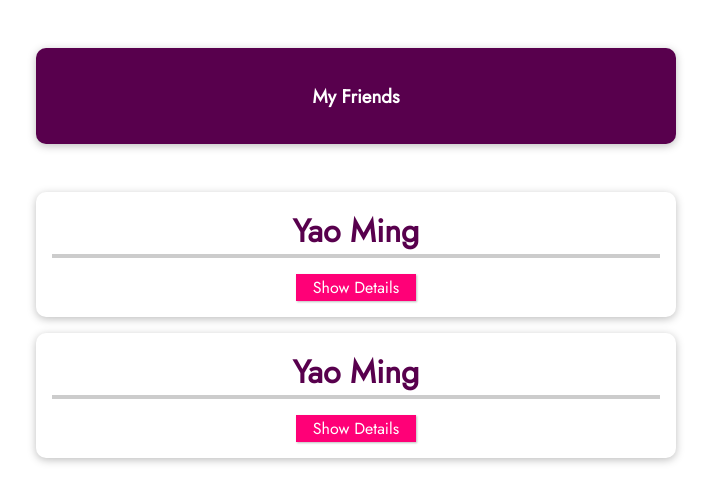
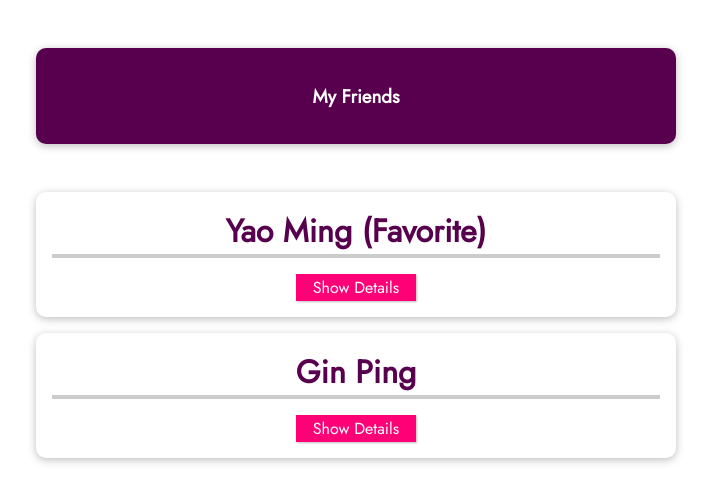
Before and after one commit to mutuadavid93/vue-road, a Vue app: page / in a window 1280 px wide. Shown: the top 502 px of the page, without its empty margins (284-995 px from the left). Built offline with nearby package versions, Linux system fonts and the light colour scheme.

Commit message:
feat(component-communication): Communicate between components

```diff
--- a/src/App.vue
+++ b/src/App.vue
@@ -2,8 +2,18 @@
   <section>
     <header><h3>My Friends</h3></header>
     <ul>
-      <friend-contact></friend-contact>
-      <friend-contact></friend-contact>
+      <friend-contact
+        name="Yao Ming"
+        phone-number="+254 792 056 402"
+        email-address="yao@gmail.com"
+        is-favorite="1"
+      ></friend-contact>
+      <friend-contact
+        name="Gin Ping"
+        phone-number="+254 792 056 402"
+        email-address="ping@gmail.com"
+        is-favorite="0"
+      ></friend-contact>
     </ul>
   </section>
 </template>
--- a/src/components/FriendContact.vue
+++ b/src/components/FriendContact.vue
@@ -1,18 +1,25 @@
 <template>
   <li>
-    <h2>{{ friend.name }}</h2>
+    <h2 @click="toggleFavorite">
+      {{ name }} {{ +favoriteFriend ? "(Favorite)" : "" }}
+    </h2>
     <button @click="toggleDetails">
       {{ detailsVisible ? "Hide" : "Show" }} Details
     </button>
     <ul v-if="detailsVisible">
-      <li><strong>Phone:</strong> {{ friend.phone }}</li>
-      <li><strong>Email:</strong> {{ friend.email }}</li>
+      <li><strong>Phone:</strong> {{ phoneNumber }}</li>
+      <li><strong>Email:</strong> {{ emailAddress }}</li>
     </ul>
   </li>
 </template>
 
 <script>
 export default {
+  // Specify all the props this component expects to use.
+  // Props should NEVER be mutated on the child component due to uni-directional
+  // workflow.
+  props: ["name", "phoneNumber", "emailAddress", "isFavorite"],
+
   data() {
     return {
       detailsVisible: false,
@@ -22,12 +29,23 @@ export default {
         phone: "+254 792 056 402",
         email: "yao@gmail.com",
       },
+
+      //   Instead create new property inside the component which needs to mutate
+      // the data after pointing a prop from Parent component to it
+      favoriteFriend: this.isFavorite,
     };
   },
   methods: {
     toggleDetails() {
       this.detailsVisible = !this.detailsVisible;
     },
+    toggleFavorite() {
+      if (+this.isFavorite === "1") {
+        this.favoriteFriend = 1;
+      } else {
+        this.favoriteFriend = 0;
+      }
+    },
   },
 };
 </script>
```
